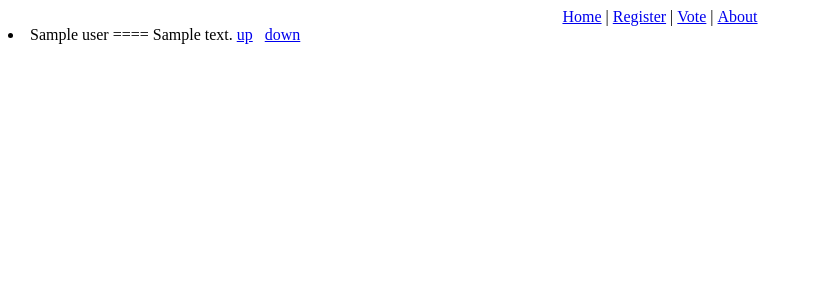
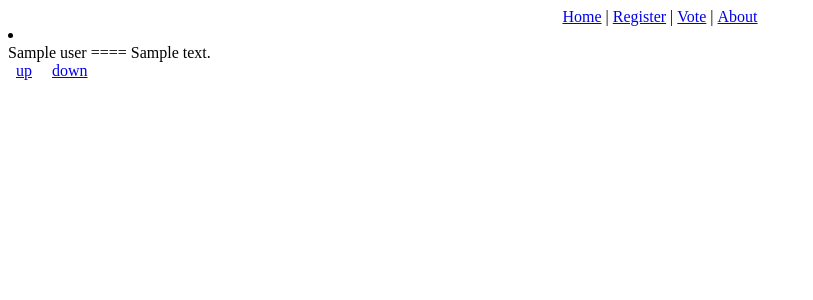
Before and after one commit to durden/streamquality, a Python web app: template templates/vote.html in a window 1280 px wide. Shown: the top 300 px of the page, without its empty margins (0-813 px from the left). Run offline with Jinja, Linux system fonts and the light colour scheme; the template is opened without the code that fills it: most values are stand-ins (such as "Sample title", 1, 10 or a date in 2020).

Commit message:
Cleanup voting presentation

```diff
--- a/static/css/main.css
+++ b/static/css/main.css
@@ -7,3 +7,11 @@
 #nav li {
     display: inline;
 }
+
+
+.vote_tweet {
+}
+
+.vote_tweet a {
+    padding: .5em;
+}
--- a/templates/vote.html
+++ b/templates/vote.html
@@ -6,11 +6,11 @@
         {% if forloop.first %}
             <ul>
         {% endif %}
-            <li>
-                {{tweet.user.name}} ==== {{tweet.text}}
+            <li class="vote_tweet">
+                <div>{{tweet.user.name}} ==== {{tweet.text}}</div>
                 <a href="/vote/{{user_name}}/up/{{tweet.id}}/">up</a>
-                &nbsp;&nbsp;<a href="/vote/{{user_name}}/down/{{tweet.id}}/">down</a>
-                </li>
+                <a href="/vote/{{user_name}}/down/{{tweet.id}}/">down</a>
+            </li>
         {% if forloop.last %}
             </ul>
         {% endif %}
```
